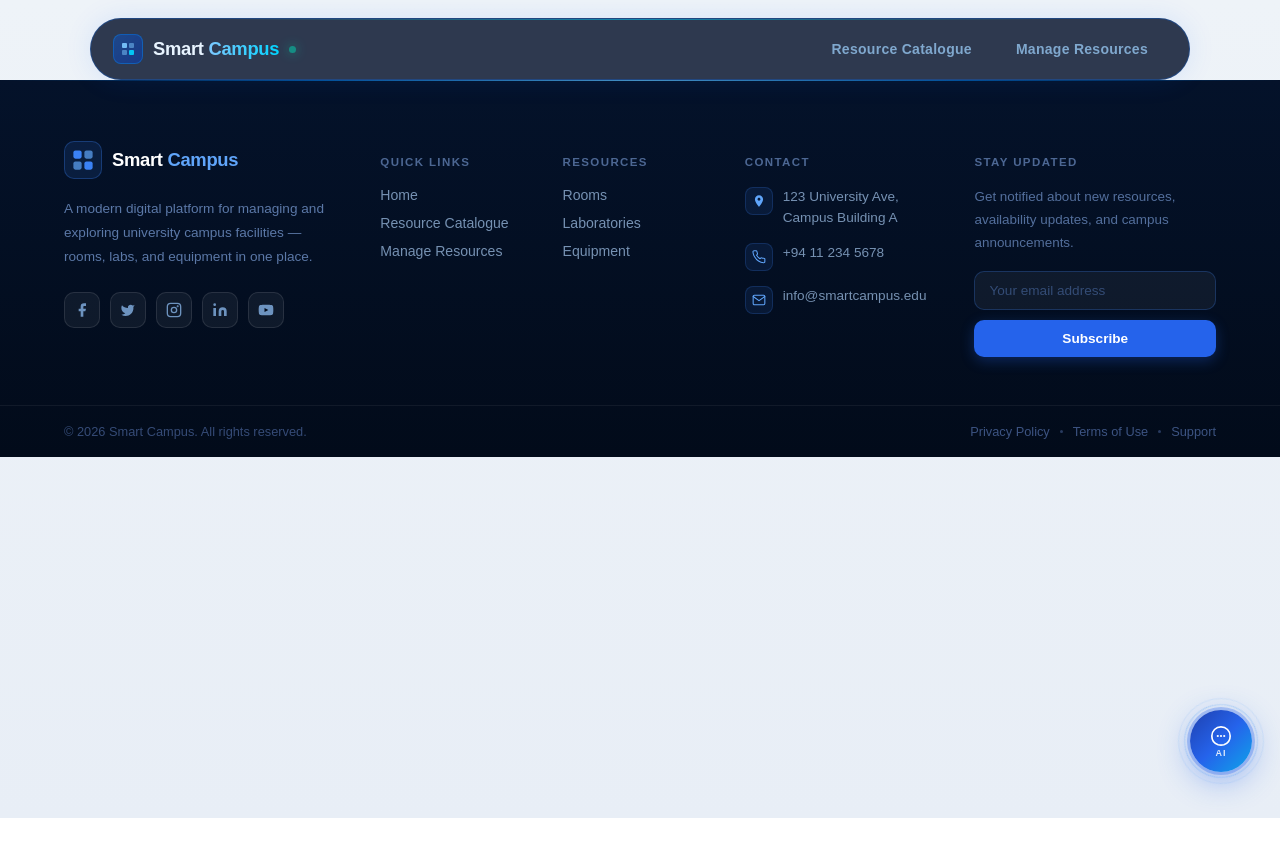
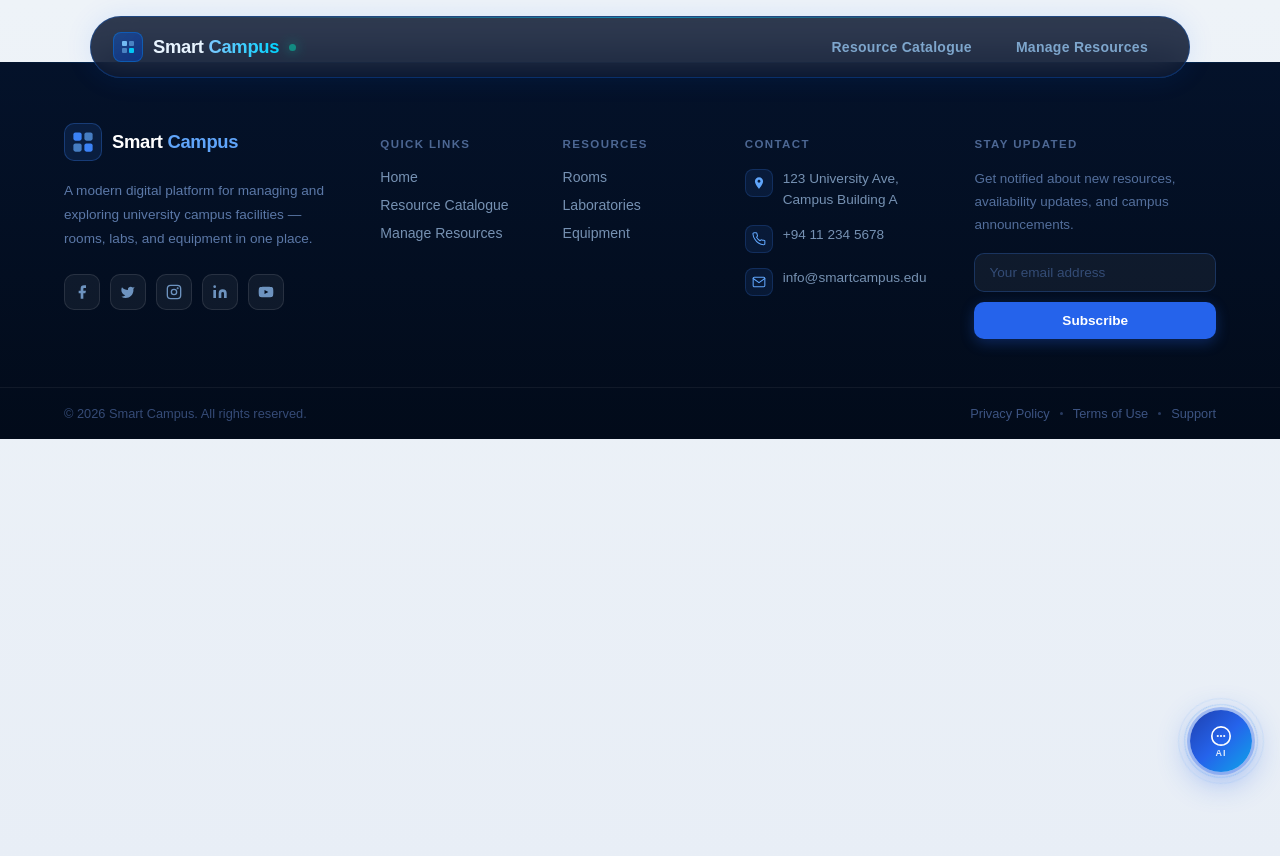
Before and after one commit to Thenura68/Smart-campus-management-system, a React (Vite) app in the folder frontend/smart-campus-web/: page /user/tickets/create in a window 1280 px wide. Shown: the top 856 px of the page. Before the commit the page ends 818 px from the top, so only its background shows below. Built offline with nearby package versions, Linux system fonts and the light colour scheme.

Commit message:
Fix navbar top white gap

```diff
--- a/frontend/smart-campus-web/src/App.css
+++ b/frontend/smart-campus-web/src/App.css
@@ -2,3 +2,9 @@
   width: 100%;
   min-height: 100vh;
 }
+
+body {
+  margin: 0;
+  padding: 0;
+  background-color: #000;  /* match your page background */
+}
--- a/frontend/smart-campus-web/src/App.jsx
+++ b/frontend/smart-campus-web/src/App.jsx
@@ -9,8 +9,9 @@ import "./App.css";
 function App() {
   return (
     <BrowserRouter>
+      <Navbar />
       <div className="app-shell">
-        <Navbar />
+
         <AppRoutes />
         <Footer />
         <Chatbot />
--- a/frontend/smart-campus-web/src/components/common/Navbar.css
+++ b/frontend/smart-campus-web/src/components/common/Navbar.css
@@ -1,8 +1,17 @@
 /* ── Navbar.css ── Futuristic Blue Theme ── */
+
+*, *::before, *::after {
+  box-sizing: border-box;
+}
+
+body, html {
+  margin: 0;
+  padding: 0;
+}
 
 .navbar {
   width: min(1100px, calc(100% - 32px));
-  margin: 18px auto 0;
+  margin: 0 auto 0;
   padding: 13px 22px;
   display: flex;
   justify-content: space-between;
```
